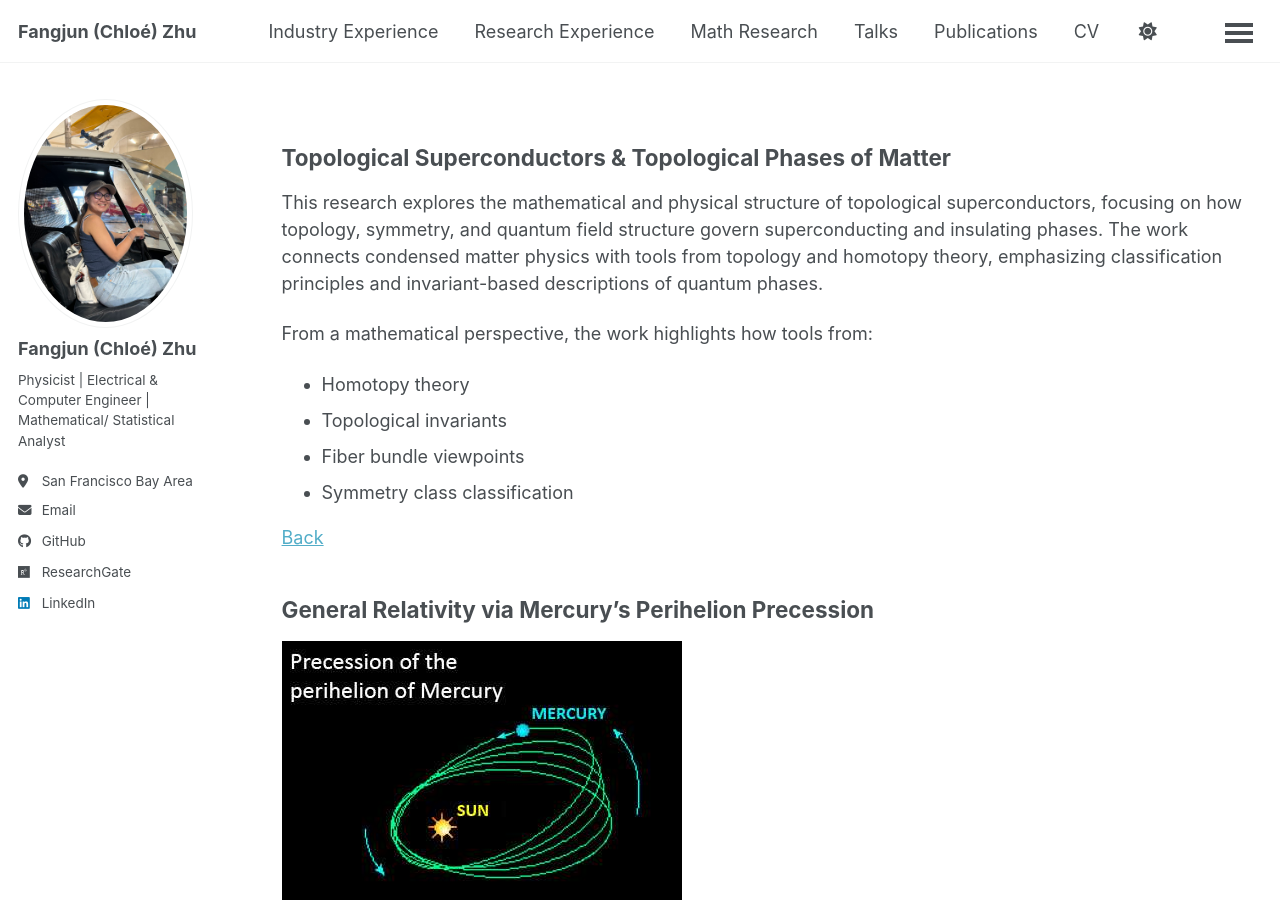
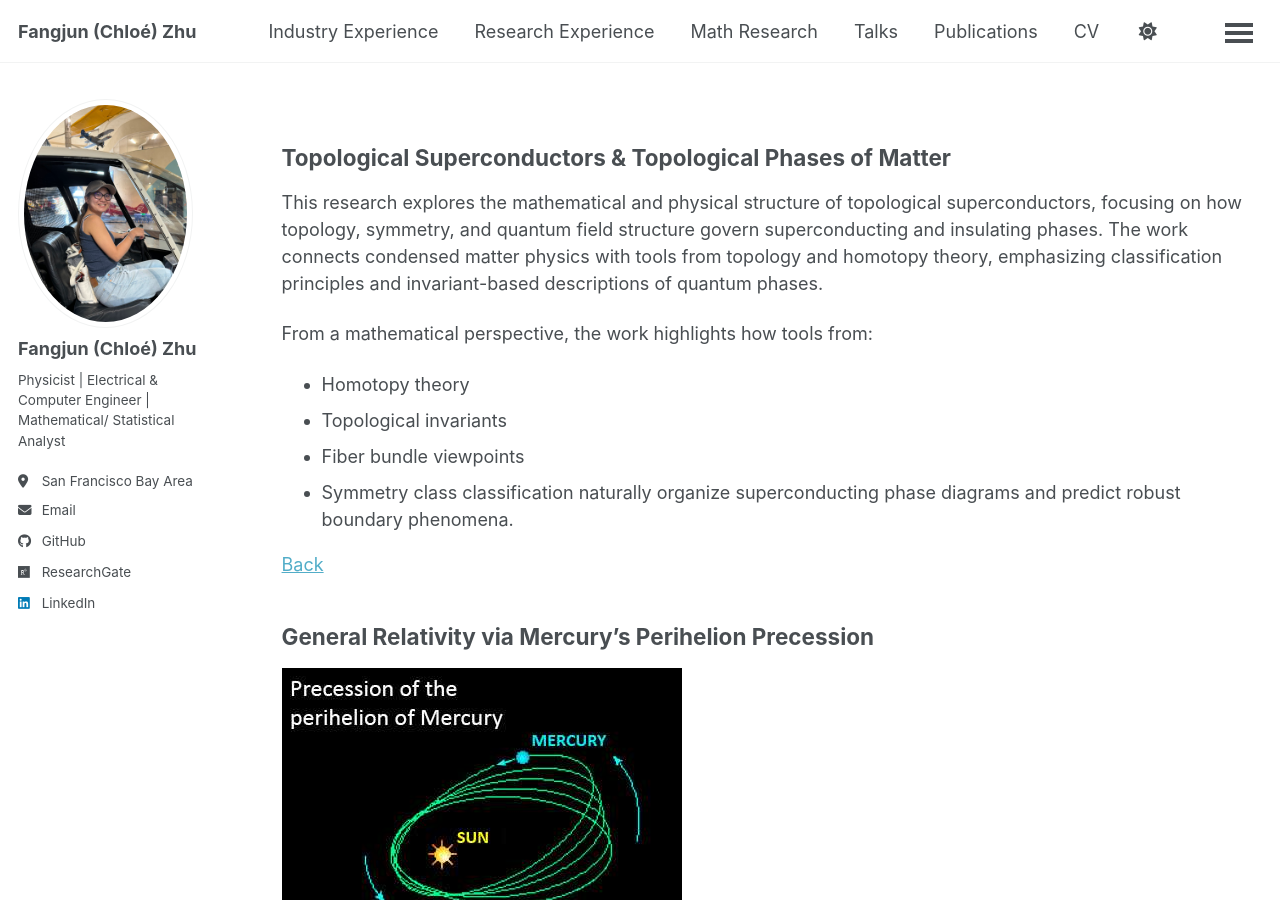
Before and after one commit to ChloeZhu1/ChloeZhu1.github.io, a Jekyll site: the page built from _pages/physics-and-engineering-research.md, in a window 1280 px wide and 900 px high. Built offline with Jekyll 4.4.1, drawn with Linux system fonts in a browser that asks for light colours; a script bundle is joined from its source files by our own code; library files that are not in the unit come from our copies.

Commit message:
Update physics-and-engineering-research.md

```diff
--- a/_pages/physics-and-engineering-research.md
+++ b/_pages/physics-and-engineering-research.md
@@ -18,6 +18,7 @@ From a mathematical perspective, the work highlights how tools from:
 * Topological invariants
 * Fiber bundle viewpoints
 * Symmetry class classification
+naturally organize superconducting phase diagrams and predict robust boundary phenomena.
 
 [Back](https://chloezhu1.github.io/research-experience/#to)
 
```
